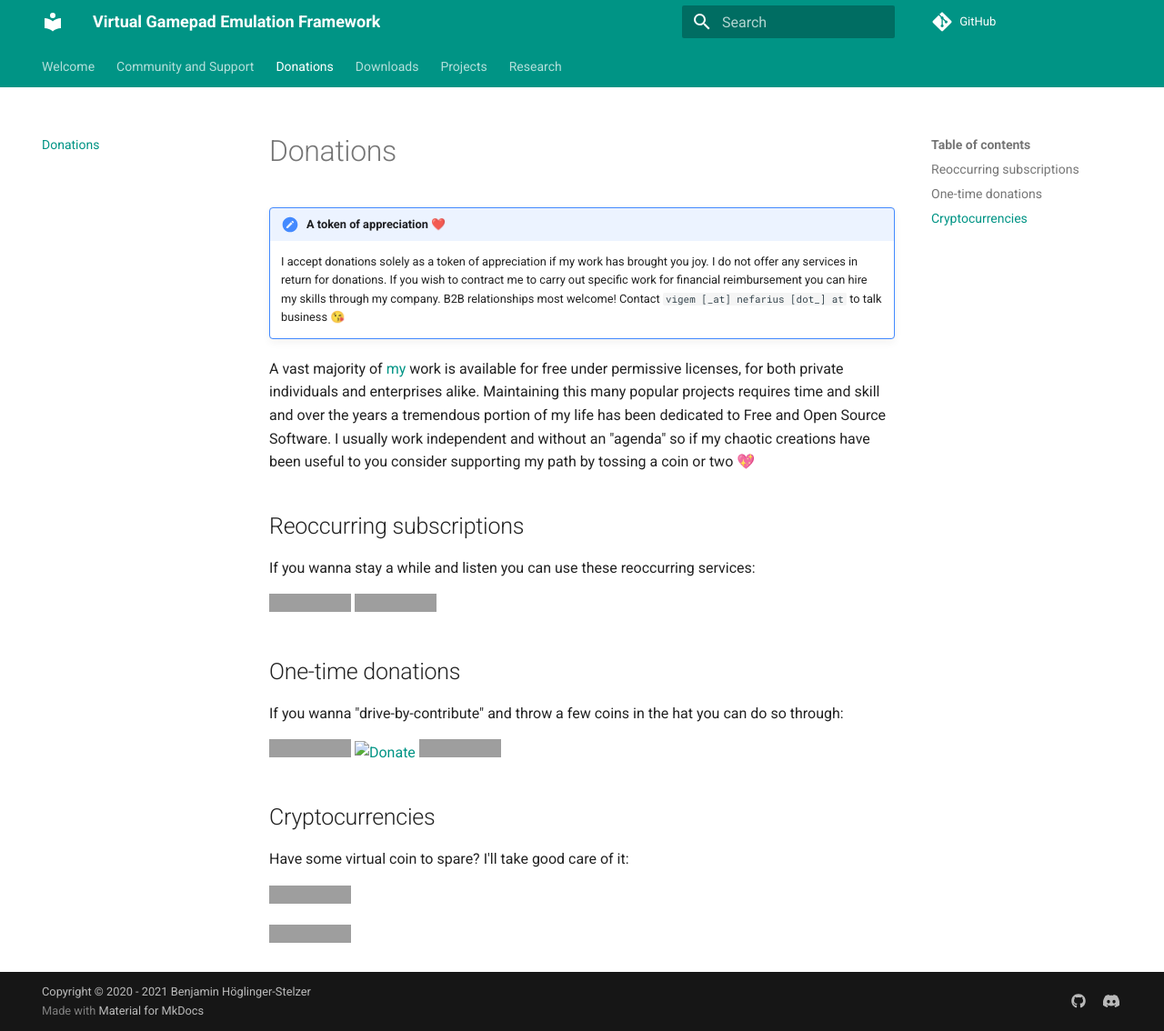
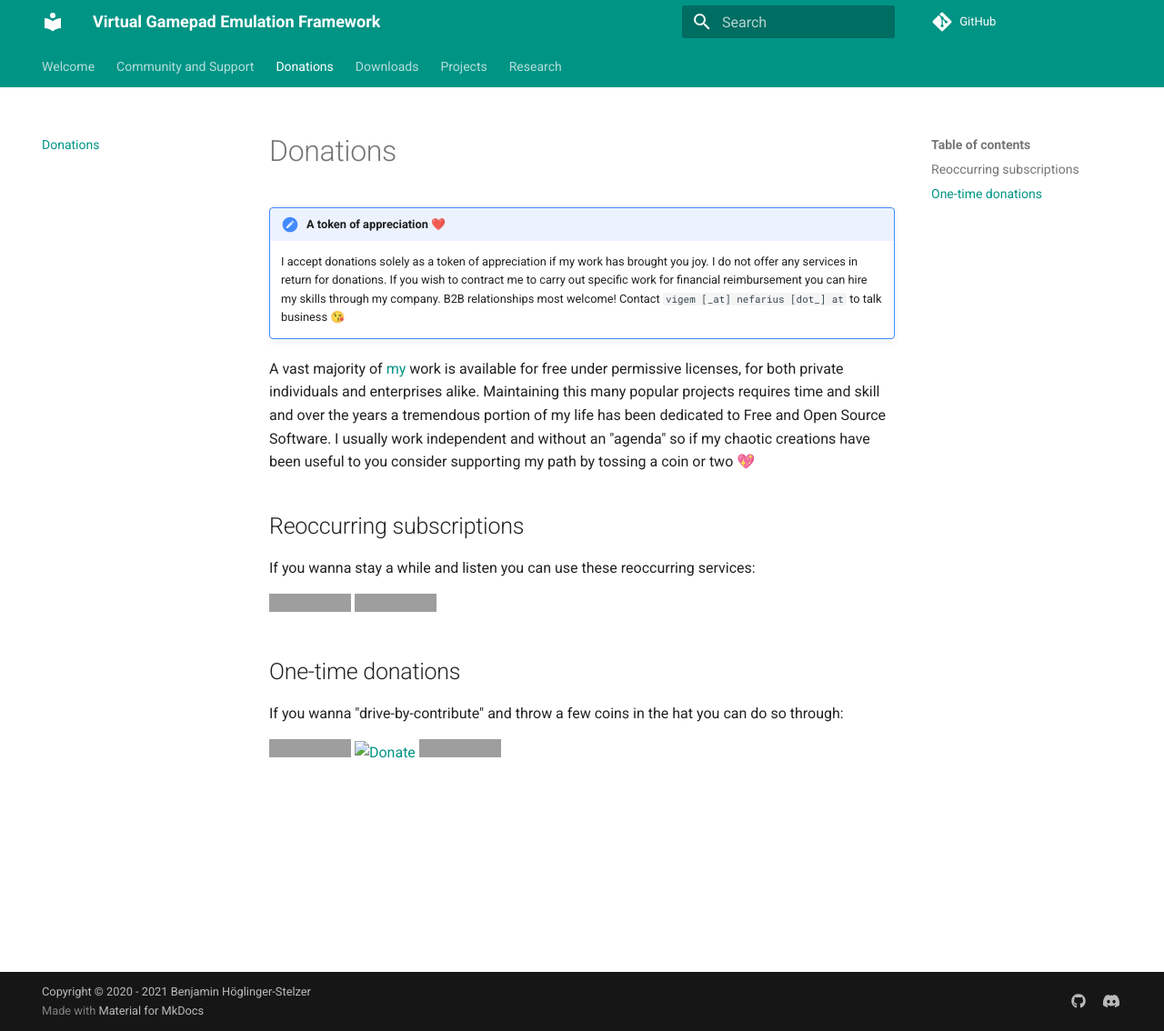
Before and after one commit to nefarius/ViGEm.github.io, an MkDocs documentation site: the page built from docs/Donations.md, in a window 1280 px wide and 1134 px high. Shown: the whole window at 91% size. Built offline with MkDocs 1.6.1 and Material for MkDocs 9.7.7, drawn with Linux system fonts in a browser that asks for light colours; comment, search, counter and statistics services are not loaded; grey boxes are pictures that could not be loaded.

Commit message:
Removed the crypto-stuff

```diff
--- a/docs/Donations.md
+++ b/docs/Donations.md
@@ -16,11 +16,3 @@ If you wanna stay a while and listen you can use these reoccurring services:
 If you wanna "drive-by-contribute" and throw a few coins in the hat you can do so through:
 
 [![Donate](https://img.shields.io/badge/Donate-Paypal-blue.svg)](https://paypal.me/NefariusMaximus) [![Donate](https://img.shields.io/badge/Donate-buymeacoffee-yellow.svg)](https://www.buymeacoffee.com/Nefarius) [![Donate](https://img.shields.io/badge/Donate-Kofi-red.svg)](https://ko-fi.com/nefariusmaximus)
-
-## Cryptocurrencies
-
-Have some virtual coin to spare? I'll take good care of it:
-
-[![Donate with Bitcoin](https://en.cryptobadges.io/badge/big/32fLSewjA5gfxLV13Zfm71RZETXxUr4VuQ)](https://en.cryptobadges.io/donate/32fLSewjA5gfxLV13Zfm71RZETXxUr4VuQ)
-
-[![Donate with Ethereum](https://en.cryptobadges.io/badge/big/0xEc1928998F38A7a793694675C9A519769710faDD)](https://en.cryptobadges.io/donate/0xEc1928998F38A7a793694675C9A519769710faDD)
```
